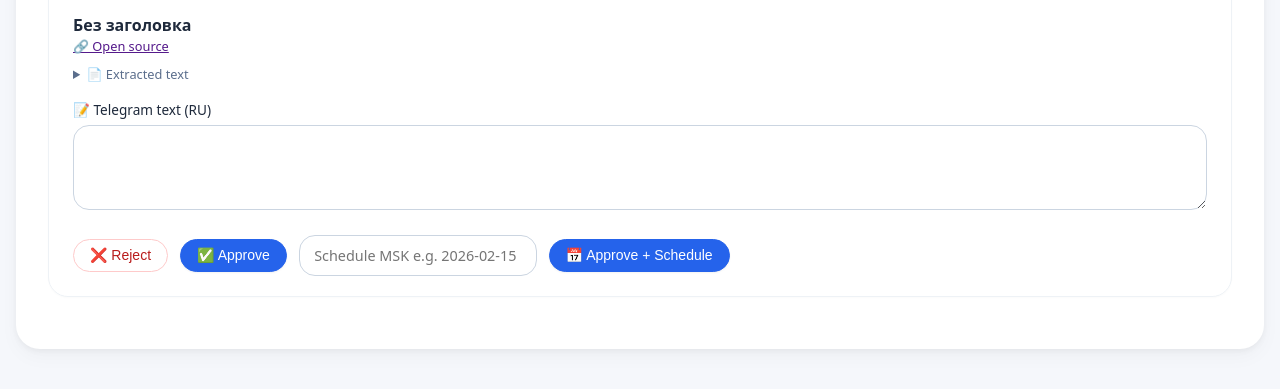
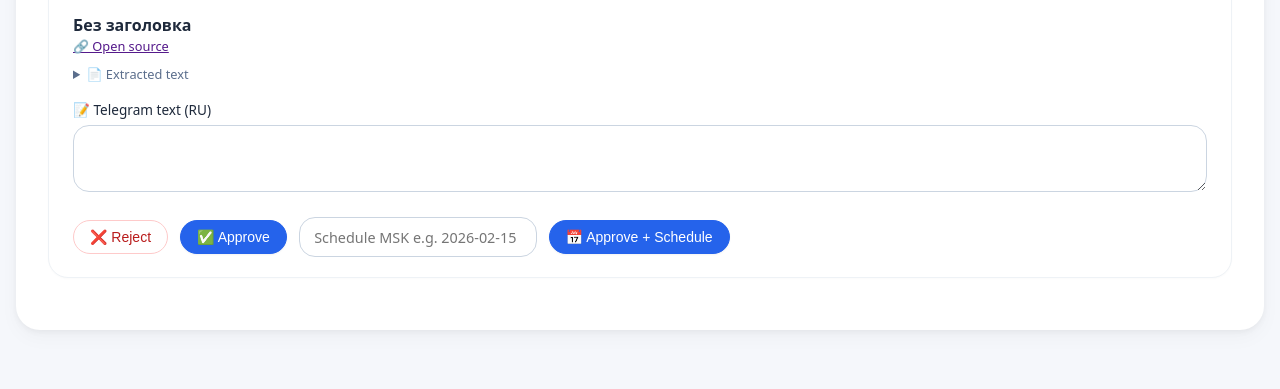
Before and after one commit to camdyngaskamp/bakhrushin_tg, a FastAPI app: template app/templates/post.html in a window 1280 px wide. Shown: the part 228-617 px from the top of the page. Run offline with FastAPI, Linux system fonts and the light colour scheme; the template is opened without the code that fills it, so the values that code supplies are empty; parts of the project's set-up code (start-up, migrations or seed data) failed here and were passed over.

Commit message:
Adjust textarea size

```diff
--- a/app/templates/post.html
+++ b/app/templates/post.html
@@ -1,4 +1,4 @@
-<!-- post.html (improved with translation loading indicator) -->
+<!-- post.html (with auto-resizing textareas) -->
 {% extends "base.html" %}
 {% block content %}
 <div class="card">
@@ -43,7 +43,7 @@
   <form method="post" action="/posts/{{ post.id }}/update">
     <div style="margin-bottom: 1.2rem;">
       <label>📝 Telegram text (RU)</label>
-      <textarea name="tg_text" rows="4">{{ post.tg_text or "" }}</textarea>
+      <textarea name="tg_text" class="auto-resize" rows="3">{{ post.tg_text or "" }}</textarea>
     </div>
 
     {% if publish_target and publish_lang != "ru" %}
@@ -64,7 +64,7 @@
       {% set field_value = post | attr(field_name) %}
       <div style="margin-bottom: 1.2rem;">
         <label>{{ publish_language_label }} text (Telegram)</label>
-        <textarea name="{{ field_name }}" rows="4">{{ field_value or "" }}</textarea>
+        <textarea name="{{ field_name }}" class="auto-resize" rows="3">{{ field_value or "" }}</textarea>
       </div>
     {% endif %}
 
@@ -84,11 +84,38 @@
   </form>
 </div>
 
+<style>
+  .auto-resize {
+    overflow-y: hidden;      /* hide scrollbar while resizing */
+    resize: vertical;        /* allow user to manually override if needed */
+    transition: height 0.05s ease;
+  }
+</style>
+
 <script>
   (() => {
+    // Auto-resize function
+    function autoResize(textarea) {
+      if (!textarea) return;
+      // Reset height to auto to get correct scrollHeight
+      textarea.style.height = 'auto';
+      // Set new height (scrollHeight + small padding for better UX)
+      const newHeight = Math.max(textarea.scrollHeight, 60); // min 60px
+      textarea.style.height = newHeight + 'px';
+    }
+
+    // Apply to all .auto-resize elements
+    const textareas = document.querySelectorAll('.auto-resize');
+    textareas.forEach(textarea => {
+      // Initial resize based on current content
+      autoResize(textarea);
+      // Resize on every input event
+      textarea.addEventListener('input', () => autoResize(textarea));
+    });
+
+    // Translation button loading indicator (from previous version)
     const form = document.querySelector('form[action="/posts/{{ post.id }}/update"]');
-    if (!form) return;
-
+    if (form) {
       form.addEventListener("submit", (event) => {
         const submitter = event.submitter;
         if (!submitter || submitter.dataset.translateBtn !== "true") return;
@@ -101,6 +128,7 @@
         submitter.disabled = true;
         submitter.textContent = submitter.dataset.loadingText || "Translating…";
       });
+    }
   })();
 </script>
 {% endblock %}
```
Lines whose indentation alone changed are shown as unchanged.
